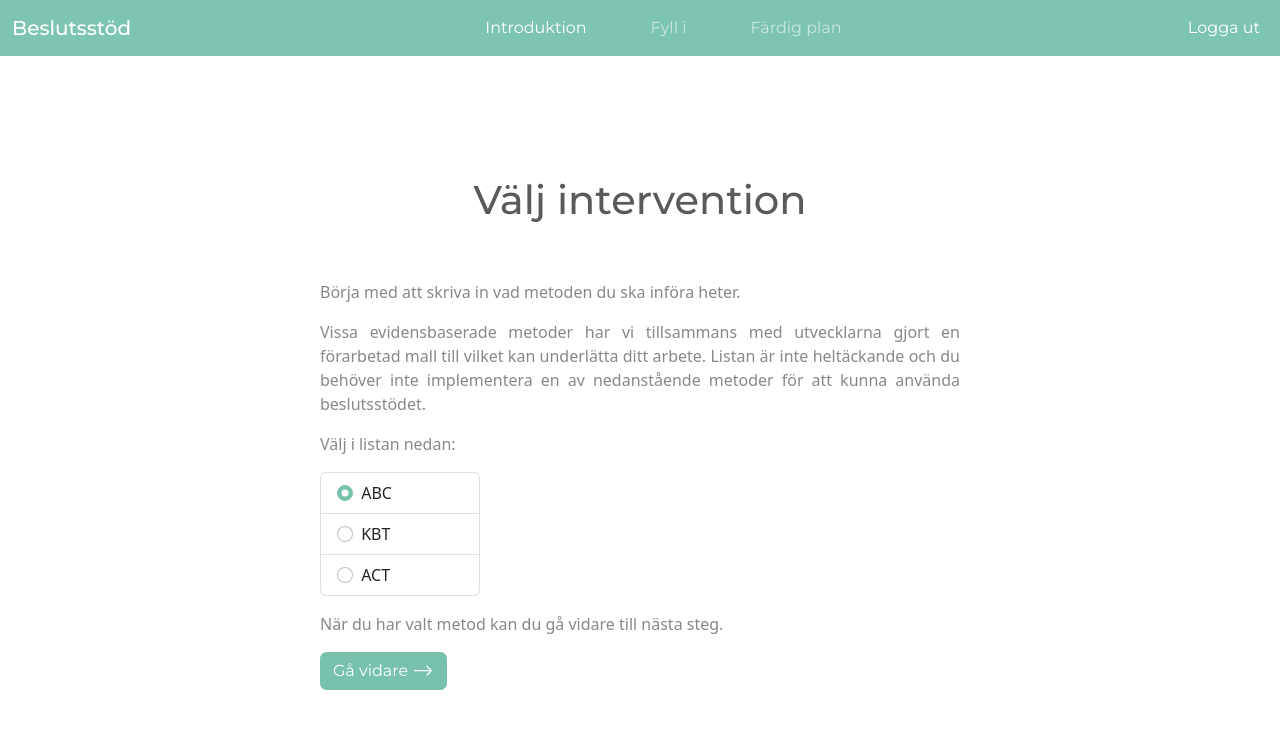
After one commit to beslutsstod/beslutsstod, a Django app: page /fyll-i/intervention in a window 1280 px wide. The commit adds this page. Shown: the top 729 px of the page. Run offline with Django 3.2, Linux system fonts and the light colour scheme; some libraries are stand-ins or nearby versions.

Commit message:
Add Intervention view

```diff
--- a/fyll_i/urls.py
+++ b/fyll_i/urls.py
@@ -2,5 +2,7 @@ from django.urls import path, include
 from . import views
 
 urlpatterns = [
-    path('', views.index, name='fyll-i')
+    path('', views.index, name='fyll-i'),
+    path('/intervention', views.intervention, name='fyll-i/intervention'),
+    path('/uppna', views.uppna, name='fyll-i/uppna')
 ]
--- a/fyll_i/views.py
+++ b/fyll_i/views.py
@@ -3,3 +3,9 @@ from django.shortcuts import render
 # Create your views here.
 def index(request):
     return render(request, 'fyll_i/fyll_i.html')
+
+def intervention(request):
+    return render(request, 'fyll_i/intervention.html')
+
+def uppna(request):
+    return render(request, 'fyll_i/uppna.html')
--- /dev/null
+++ b/static/css/style.css
@@ -0,0 +1,3 @@
+::selection {
+    color: rgba(var(--bs-secondary-rgb), 1);
+}
--- a/templates/baseutils/base.html
+++ b/templates/baseutils/base.html
@@ -7,6 +7,7 @@
     {% load static %}
     <link rel="stylesheet" href="{% static 'css/bootstrap.min.css' %}" >
     <link rel="stylesheet" href="{% static 'css/bootstrap.css' %}" >
+    <link rel="stylesheet" href="{% static 'css/style.css' %}">
     <link rel="icon" type="image/png" href="{% static 'img/favicon-32x32.png' %}" />
 </head>
 
@@ -22,15 +23,15 @@
           <div class="collapse navbar-collapse" id="navbarColor01">
             <ul class="navbar-nav mx-auto">
               <li class="nav-item ">
-                <a class="nav-link active" href="introduktion">Introduktion
+                <a class="nav-link active" href="/introduktion">Introduktion
                   <span class="visually-hidden">(current)</span>
                 </a>
               </li>
               <li class="nav-item px-5">
-                <a class="nav-link" href="fyll-i">Fyll i</a>
+                <a class="nav-link" href="/fyll-i">Fyll i</a>
               </li>
               <li class="nav-item">
-                <a class="nav-link" href="fardig-plan">Färdig plan</a>
+                <a class="nav-link" href="/fardig-plan">Färdig plan</a>
               </li>
 
 
@@ -51,4 +52,7 @@
       {% block content %}
       {% endblock %}
 </body>
+
+{% block script %}
+{% endblock %}
 </html>
--- a/templates/fardig_plan/fardig_plan.html
+++ b/templates/fardig_plan/fardig_plan.html
@@ -1 +1,4 @@
 {% extends 'baseutils/base.html' %}
+
+{% block script %}
+{% endblock %}
--- a/templates/fyll_i/fyll_i.html
+++ b/templates/fyll_i/fyll_i.html
@@ -68,7 +68,7 @@
   </div>
 </div>
 
+{% endblock %}
 
-</div>
-
+{% block script %}
 {% endblock %}
--- /dev/null
+++ b/templates/fyll_i/intervention.html
@@ -0,0 +1,56 @@
+{% extends 'baseutils/base.html' %}
+
+{% block content %}
+<div class="w-50 mx-auto" style="padding-top: 15vh; text-align: justify;">
+  <h1 style="text-align: center;">
+      Välj intervention
+  </h1>
+  <p class="pt-5">
+    Börja med att skriva in vad metoden du ska införa heter.
+  </p>
+  <p>
+    Vissa evidensbaserade metoder har vi tillsammans med utvecklarna gjort en förarbetad mall till vilket kan underlätta ditt arbete. Listan är inte heltäckande och du behöver inte implementera en av nedanstående metoder för att kunna använda beslutsstödet.
+  </p>
+  <p>
+    Välj i listan nedan:
+  </p>
+  <ul class="list-group w-25">
+    <li class="list-group-item" data-value="ABC">
+      <label class="form-check-label w-100" for="firstRadio">
+        <input class="form-check-input me-1" type="radio" name="listGroupRadio" value="" id="firstRadio" checked>
+        ABC
+      </label>
+    </li>
+    <li class="list-group-item" data-value="KBT">
+      <label class="form-check-label w-100" for="secondRadio">
+        <input class="form-check-input me-1" type="radio" name="listGroupRadio" value="" id="secondRadio">
+        KBT
+      </label>
+    </li>
+    <li class="list-group-item" data-value="ACT">
+      <label class="form-check-label w-100" for="thirdRadio">
+        <input class="form-check-input me-1" type="radio" name="listGroupRadio" value="" id="thirdRadio">
+        ACT
+      </label>
+    </li>
+  </ul>
+
+<p class="pt-3">
+  När du har valt metod kan du gå vidare till nästa steg.
+</p>
+  <a href="uppna" class="btn btn-primary">Gå vidare &#10230</a>
+</div>
+
+{% endblock %}
+
+{% block script %}
+<script>
+  const listItems = document.querySelectorAll('.list-group-item');
+  listItems.forEach(item => {
+    item.addEventListener('click', function() {
+      const selectedValue = this.getAttribute('data-value');
+      localStorage.setItem('selectedInterventionMethod', selectedValue);
+    });
+  });
+</script>
+{% endblock %}
```
Also changed, not shown: templates/introduktion/introduktion.html (+20 -9 lines). Lines whose indentation alone changed are shown as unchanged.
